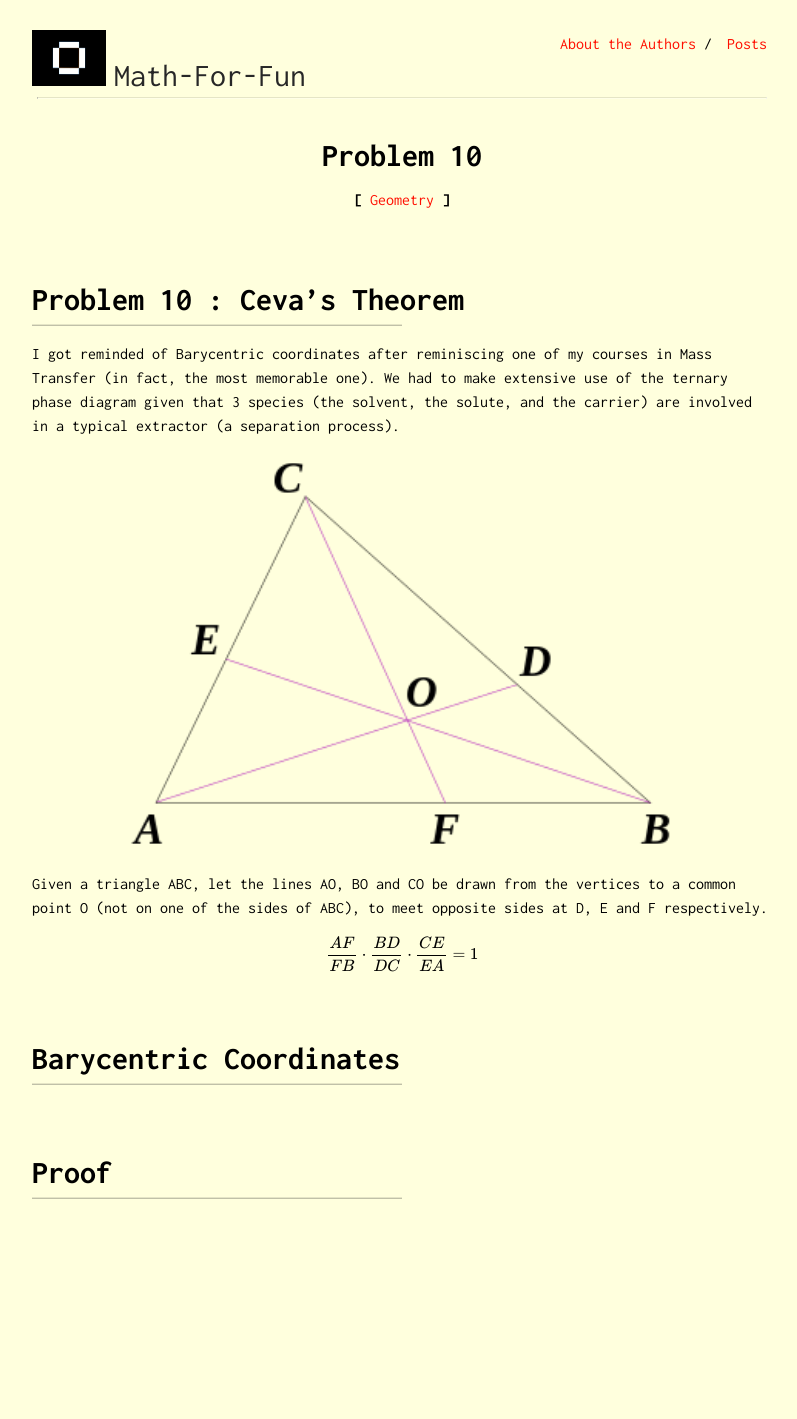
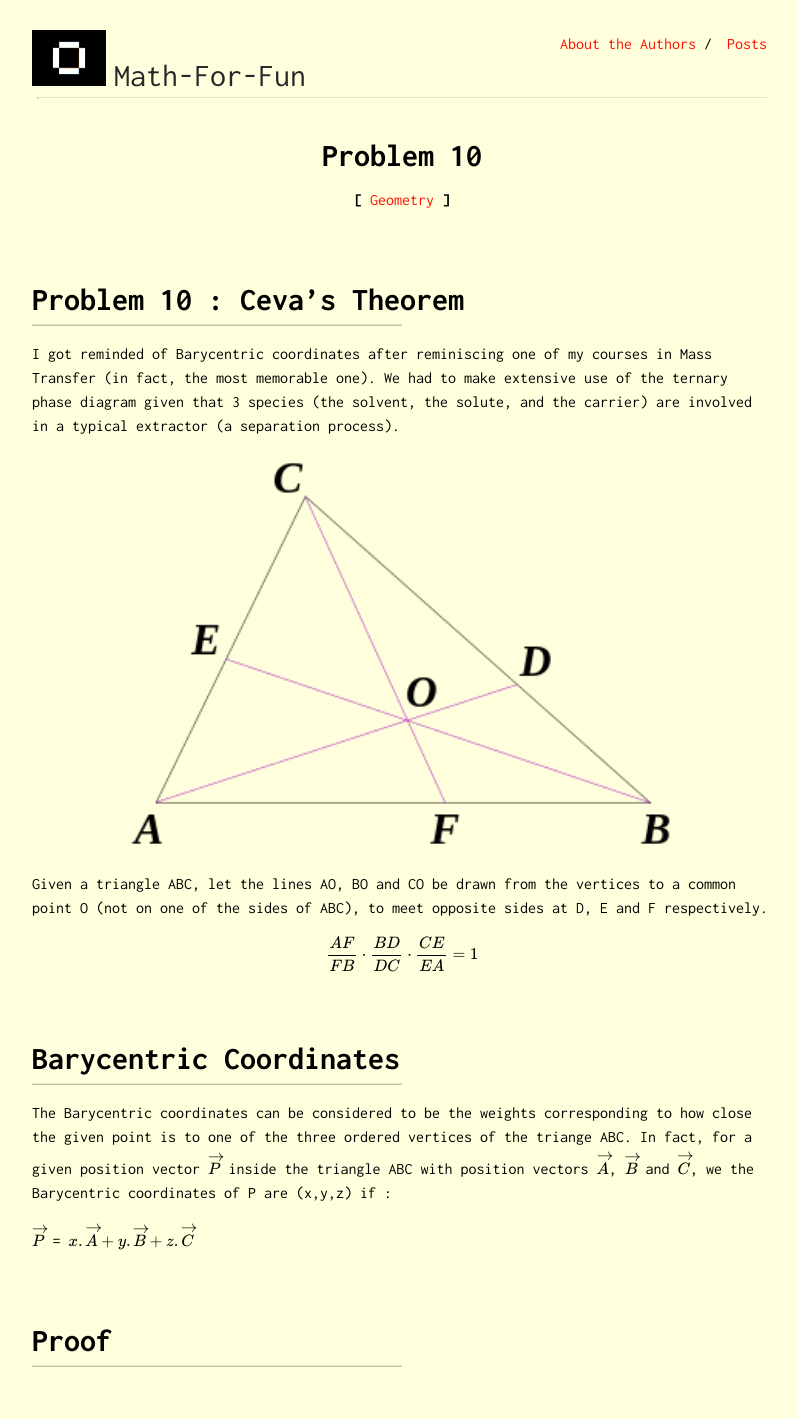
Before and after one commit to Oscuro-Phoenix/math-for-fun, a Jekyll site: the page built from _posts/2021-05-04-Probem-10.md, in a window 1280 px wide. Shown: the whole page, without its empty margins (238-1035 px from the left). Built offline with Jekyll 4.4.1, drawn with Linux system fonts in a browser that asks for light colours; formulas are drawn with MathJax 3; before the commit the page ends 1251 px from its top, so only the background shows below that.

Commit message:
Prob 10 2

```diff
--- a/_posts/2021-05-04-Probem-10.md
+++ b/_posts/2021-05-04-Probem-10.md
@@ -19,5 +19,8 @@ $$
 
 # Barycentric Coordinates
 
+The Barycentric coordinates can be considered to be the weights corresponding to how close the given point is to one of the three ordered vertices of the triange ABC. In fact, for a given position vector $$ \overrightarrow{P} $$ inside the triangle ABC with position vectors $$ \overrightarrow{A} $$, $$ \overrightarrow{B} $$ and $$ \overrightarrow{C} $$, we the Barycentric coordinates of P are (x,y,z) if :
+
+$$ \overrightarrow{P} $$ = $$ x.\overrightarrow{A} + y.\overrightarrow{B} + z.\overrightarrow{C} $$
 
 # Proof
```
